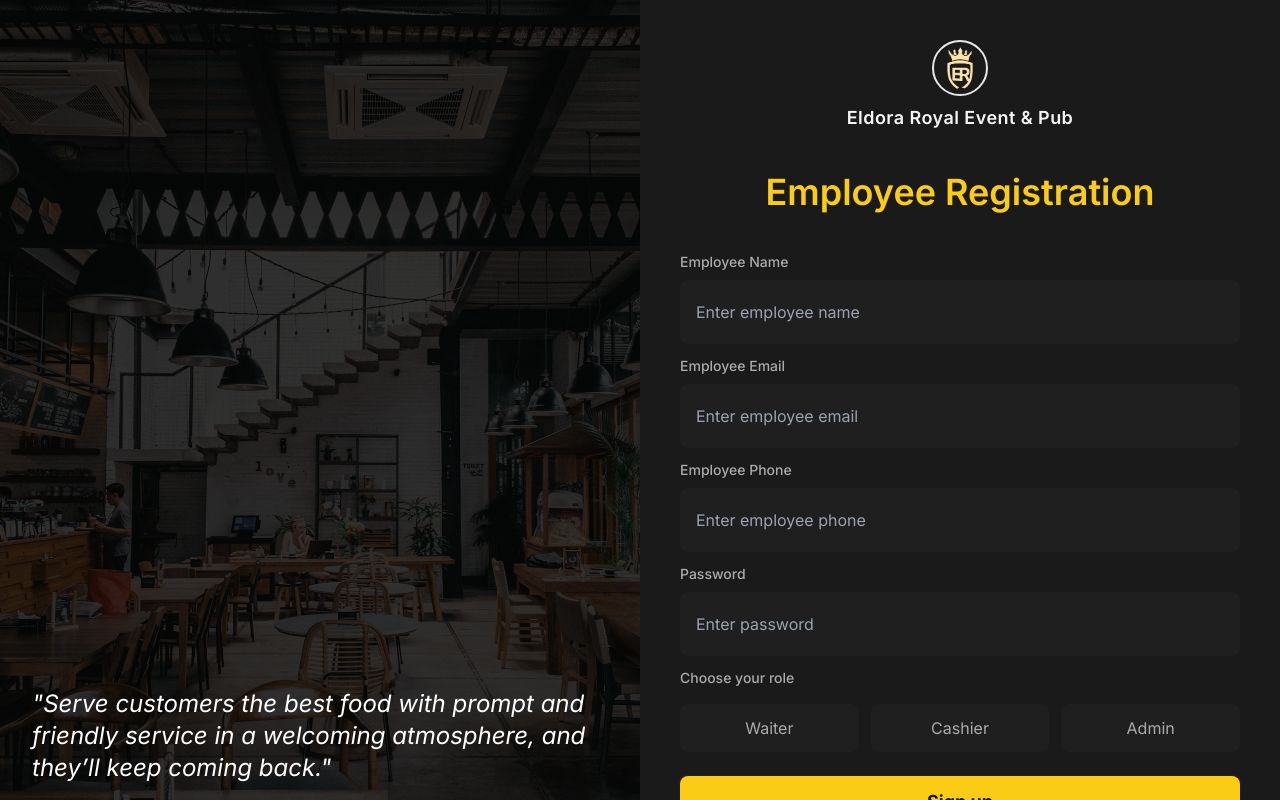
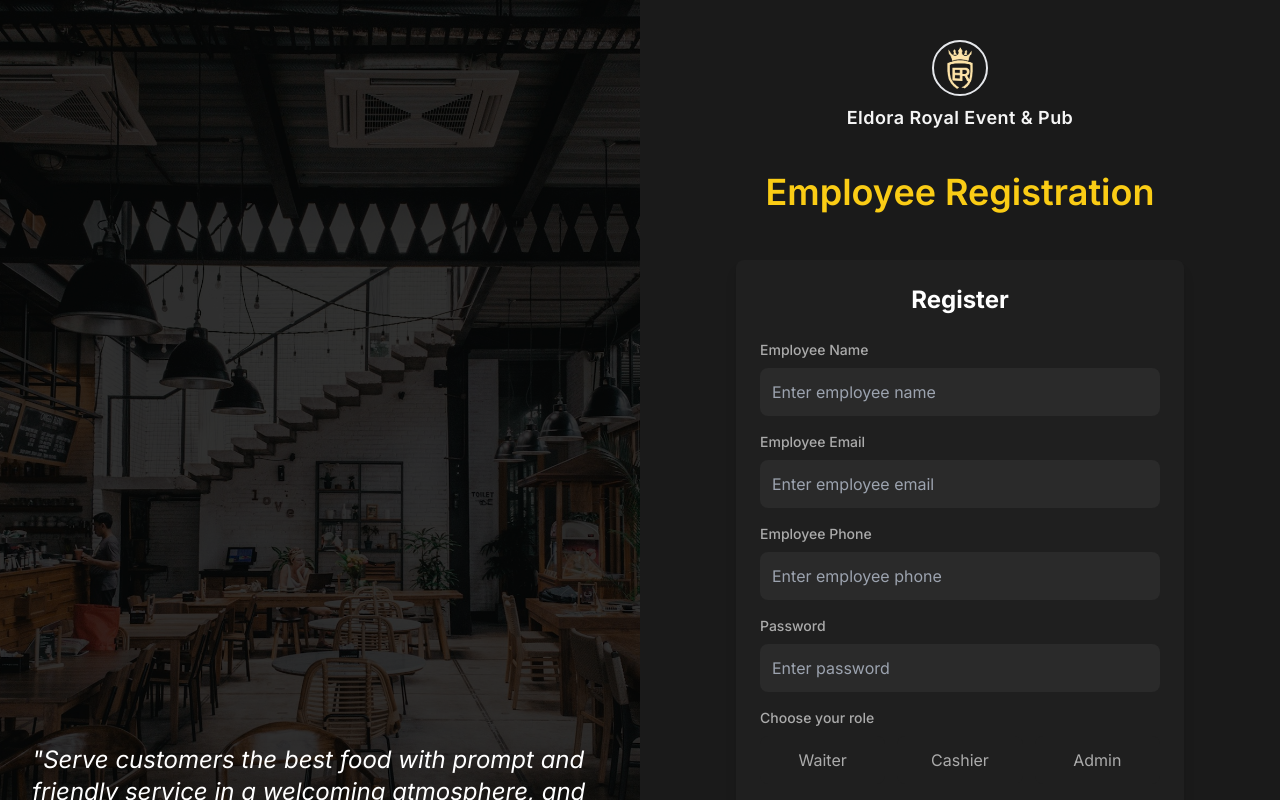
Before and after one commit to JSamuyele/eldora-pub, a React (Vite) app: page /auth in a window 1280 px wide. Both pictures are taken after a click on the link "Sign up". Shown: the top 800 px of the page. Built offline with nearby package versions, Linux system fonts and the light colour scheme; no server answers.

Commit message:
Update Register.jsx

```diff
--- a/src/components/auth/Register.jsx
+++ b/src/components/auth/Register.jsx
@@ -1,9 +1,9 @@
 import React, { useState } from "react";
-import { register } from "../../https";
+import { register } from "../../https/index";
 import { useMutation } from "@tanstack/react-query";
 import { enqueueSnackbar } from "notistack";
 
-const Register = ({setIsRegister}) => {
+const Register = ({ setIsRegister }) => {
   const [formData, setFormData] = useState({
     name: "",
     email: "",
@@ -12,24 +12,26 @@ const Register = ({setIsRegister}) => {
     role: "",
   });
 
+  // Handle input changes
   const handleChange = (e) => {
     setFormData({ ...formData, [e.target.name]: e.target.value });
   };
 
+  // Handle role selection
   const handleRoleSelection = (selectedRole) => {
     setFormData({ ...formData, role: selectedRole });
   };
 
-  const handleSubmit = (e) => {
-    e.preventDefault();
-    registerMutation.mutate(formData);
-  };
-
+  // Mutation for registration
   const registerMutation = useMutation({
     mutationFn: (reqData) => register(reqData),
     onSuccess: (res) => {
       const { data } = res;
-      enqueueSnackbar(data.message, { variant: "success" });
+      enqueueSnackbar(data.message || "Registration successful!", {
+        variant: "success",
+      });
+
+      // Reset form
       setFormData({
         name: "",
         email: "",
@@ -38,25 +40,34 @@ const Register = ({setIsRegister}) => {
         role: "",
       });
 
+      // Close registration form after short delay
       setTimeout(() => {
         setIsRegister(false);
       }, 1500);
     },
     onError: (error) => {
-      const { response } = error;
-      const message = response.data.message;
+      const message =
+        error.response?.data?.message || "Registration failed. Please try again.";
       enqueueSnackbar(message, { variant: "error" });
     },
   });
 
+  // Handle form submission
+  const handleSubmit = (e) => {
+    e.preventDefault();
+    registerMutation.mutate(formData);
+  };
+
   return (
-    <div>
+    <div className="max-w-md mx-auto mt-12 p-6 bg-[#1f1f1f] rounded-lg shadow-lg">
+      <h2 className="text-2xl text-white font-bold mb-6 text-center">Register</h2>
       <form onSubmit={handleSubmit}>
+        {/* Name */}
         <div>
           <label className="block text-[#ababab] mb-2 text-sm font-medium">
             Employee Name
           </label>
-          <div className="flex item-center rounded-lg p-5 px-4 bg-[#1f1f1f]">
+          <div className="flex items-center rounded-lg p-3 bg-[#2a2a2a]">
             <input
               type="text"
               name="name"
@@ -68,11 +79,13 @@ const Register = ({setIsRegister}) => {
             />
           </div>
         </div>
+
+        {/* Email */}
         <div>
-          <label className="block text-[#ababab] mb-2 mt-3 text-sm font-medium">
+          <label className="block text-[#ababab] mb-2 mt-4 text-sm font-medium">
             Employee Email
           </label>
-          <div className="flex item-center rounded-lg p-5 px-4 bg-[#1f1f1f]">
+          <div className="flex items-center rounded-lg p-3 bg-[#2a2a2a]">
             <input
               type="email"
               name="email"
@@ -84,13 +97,15 @@ const Register = ({setIsRegister}) => {
             />
           </div>
         </div>
+
+        {/* Phone */}
         <div>
-          <label className="block text-[#ababab] mb-2 mt-3 text-sm font-medium">
+          <label className="block text-[#ababab] mb-2 mt-4 text-sm font-medium">
             Employee Phone
           </label>
-          <div className="flex item-center rounded-lg p-5 px-4 bg-[#1f1f1f]">
+          <div className="flex items-center rounded-lg p-3 bg-[#2a2a2a]">
             <input
-              type="number"
+              type="tel"
               name="phone"
               value={formData.phone}
               onChange={handleChange}
@@ -100,11 +115,13 @@ const Register = ({setIsRegister}) => {
             />
           </div>
         </div>
+
+        {/* Password */}
         <div>
-          <label className="block text-[#ababab] mb-2 mt-3 text-sm font-medium">
+          <label className="block text-[#ababab] mb-2 mt-4 text-sm font-medium">
             Password
           </label>
-          <div className="flex item-center rounded-lg p-5 px-4 bg-[#1f1f1f]">
+          <div className="flex items-center rounded-lg p-3 bg-[#2a2a2a]">
             <input
               type="password"
               name="password"
@@ -116,34 +133,35 @@ const Register = ({setIsRegister}) => {
             />
           </div>
         </div>
+
+        {/* Role Selection */}
         <div>
-          <label className="block text-[#ababab] mb-2 mt-3 text-sm font-medium">
+          <label className="block text-[#ababab] mb-2 mt-4 text-sm font-medium">
             Choose your role
           </label>
-
-          <div className="flex item-center gap-3 mt-4">
-            {["Waiter", "Cashier", "Admin"].map((role) => {
-              return (
+          <div className="flex items-center gap-3 mt-2">
+            {["Waiter", "Cashier", "Admin"].map((role) => (
               <button
                 key={role}
                 type="button"
                 onClick={() => handleRoleSelection(role)}
                 className={`bg-[#1f1f1f] px-4 py-3 w-full rounded-lg text-[#ababab] ${
-                    formData.role === role ? "bg-indigo-700" : ""
+                  formData.role === role ? "bg-indigo-700 text-white" : ""
                 }`}
               >
                 {role}
               </button>
-              );
-            })}
+            ))}
           </div>
         </div>
 
+        {/* Submit Button */}
         <button
           type="submit"
-          className="w-full rounded-lg mt-6 py-3 text-lg bg-yellow-400 text-gray-900 font-bold"
+          className="w-full rounded-lg mt-6 py-3 text-lg bg-yellow-400 text-gray-900 font-bold hover:bg-yellow-500 transition-colors"
+          disabled={registerMutation.isLoading}
         >
-          Sign up
+          {registerMutation.isLoading ? "Signing up..." : "Sign Up"}
         </button>
       </form>
     </div>
```
Lines whose indentation alone changed are shown as unchanged.
